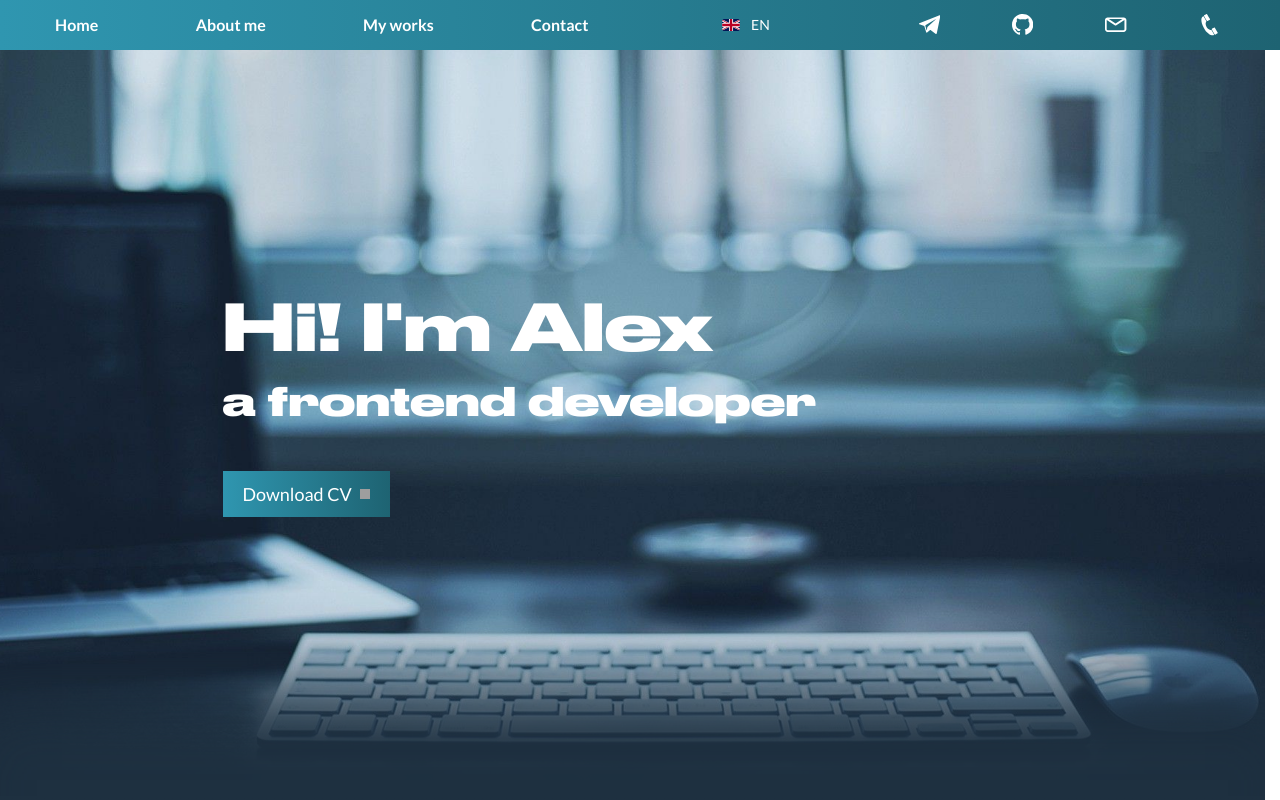
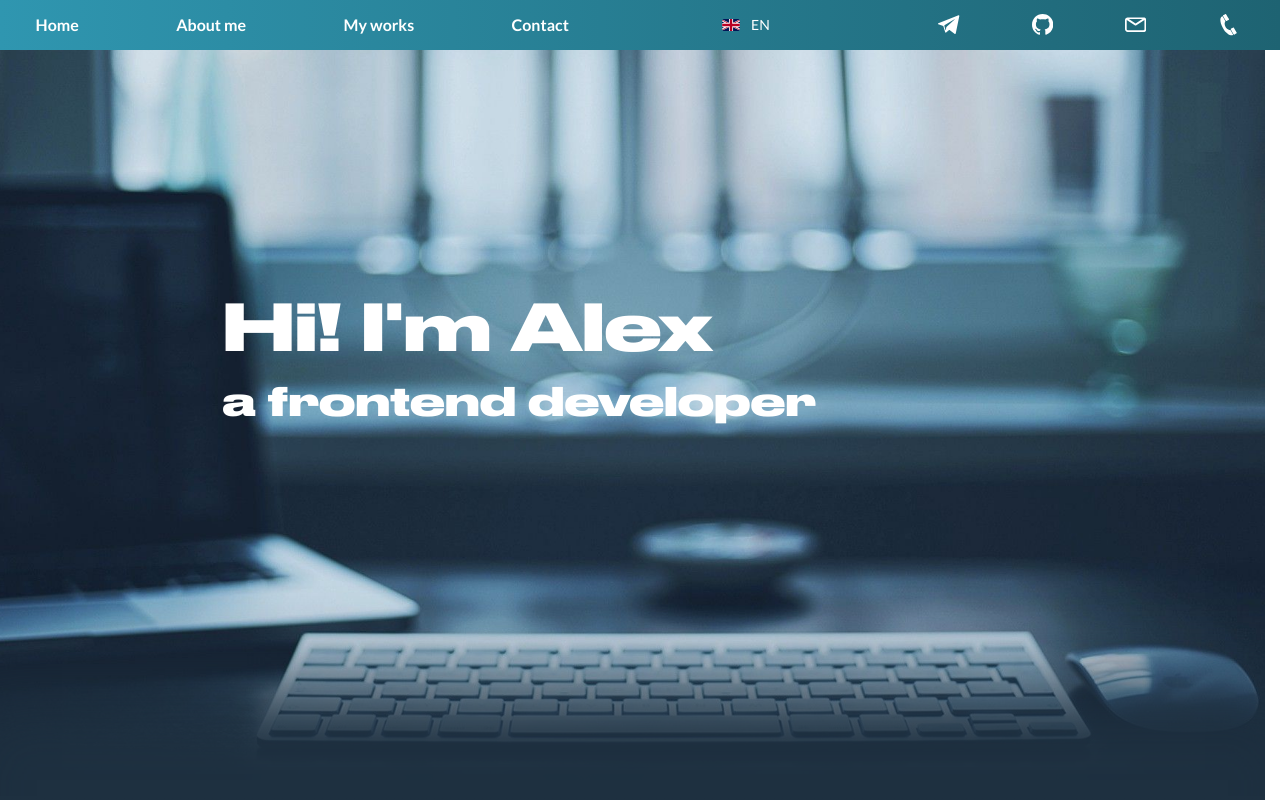
Before and after one commit to alexx-kis/portfolio-next, a Next.js app: page / in a window 1280 px wide. Shown: the top 800 px of the page. Built offline with nearby package versions, Linux system fonts and the light colour scheme; no server answers; grey boxes are pictures that could not be loaded; a web font is replaced by a local one.

Commit message:
styles modified

```diff
--- a/src/components/layout/header-lang/header-lang.scss
+++ b/src/components/layout/header-lang/header-lang.scss
@@ -65,7 +65,7 @@
     align-items: center;
 
     &:hover .header-lang__dropdown-name {
-      color: $hover-color;
+      color: $hoverColor;
     }
   }
 }
--- a/src/components/layout/header-menu/header-menu.scss
+++ b/src/components/layout/header-menu/header-menu.scss
@@ -24,7 +24,7 @@
     transition: all .3s;
 
     &:hover {
-      color: $hover-color;
+      color: $hoverColor;
     }
   }
 }
--- a/src/components/layout/header-socials/header-socials.scss
+++ b/src/components/layout/header-socials/header-socials.scss
@@ -37,7 +37,7 @@
 
     &:hover {
       svg path {
-        fill: $hover-color;
+        fill: $hoverColor;
       }
     }
   }
--- a/src/components/layout/header/header.scss
+++ b/src/components/layout/header/header.scss
@@ -6,7 +6,7 @@
   width: 100%;
   position: fixed;
   z-index: 2;
-  background-image: linear-gradient(to left, #1e6372, #2f96b0);
+  background-image: $blueGradient;
   height: const(50px);
 
   @media (max-width: $MOBILE) {
--- a/src/components/sections/contact-section/contact-section.scss
+++ b/src/components/sections/contact-section/contact-section.scss
@@ -38,10 +38,10 @@
 
     @media (hover:hover) {
       &:hover {
-        color: $hover-color;
+        color: $hoverColor;
 
         svg path {
-          fill: $hover-color;
+          fill: $hoverColor;
         }
       }
     }
--- a/src/components/sections/hero-section/hero-section.tsx
+++ b/src/components/sections/hero-section/hero-section.tsx
@@ -8,7 +8,7 @@
 // @======================== HeroSection ========================@ //
 
 function HeroSection(): React.JSX.Element {
-  // useHeroAnimation();
+  useHeroAnimation();
   return (
     <section
       className='main__hero hero scroll'
--- a/src/components/ui/main-button/main-button.scss
+++ b/src/components/ui/main-button/main-button.scss
@@ -8,10 +8,17 @@
   gap: const(8px);
   padding-inline: const(20px);
   padding-block: const(14px);
-  // border-radius: const(12px);
-  background: linear-gradient(to left, #1e6372, #2f96b0);
+  box-shadow: $boxShadow;
+  background: $blueGradient;
   color: #fff;
   font-size: const(20px);
+  transition: all 250ms;
+
+  @media (hover:hover) {
+    &:hover {
+      box-shadow: $boxShadowExpanded;
+    }
+  }
 
   &__text {
     font-size: desk(20px, 18px);
--- a/src/components/ui/skill/skill.scss
+++ b/src/components/ui/skill/skill.scss
@@ -8,8 +8,8 @@
   padding-inline: desk(14px, 12px);
   padding-block: desk(8px, 6px);
   // border-radius: desk(14px, 12px);
-  box-shadow: 0 0 const(3px) 0 #ffffff6e;
-  background-color: #363d44aa;
+  box-shadow: $boxShadow;
+  background-color: $gray;
   letter-spacing: 0.8;
 
   @media (max-width: $TABLET) {
--- a/src/components/ui/work/work.scss
+++ b/src/components/ui/work/work.scss
@@ -6,13 +6,13 @@
   width: 100%;
   height: 100%;
   padding: const(14px);
-  box-shadow: 0 0 const(30px) const(2px) #e5e5e55e;
-  background-color: #363d44aa;
+  background-color: $gray;
+  box-shadow: $boxShadow;
   transition: all 250ms;
 
   @media (hover:hover) {
     &:hover {
-      box-shadow: 0 0 const(40px) const(8px) #e5e5e58c;
+      box-shadow: 0 0 const(10px) const(4px) #e5e5e544;
     }
   }
 
@@ -45,7 +45,6 @@
     aspect-ratio: 16 / 9;
     margin-bottom: desk(14px, 10px);
     overflow: clip;
-    // border-radius: const(14px);
     object-fit: cover;
     transition: all .3s;
   }
@@ -54,11 +53,11 @@
     flex-grow: 1;
     display: flex;
     flex-direction: column;
+    gap: const(20px);
     padding-inline: const(10px);
   }
 
   &__title {
-    margin-bottom: const(10px);
     font-size: desk(24px, 20px);
 
     @media (max-width: $TABLET) {
@@ -67,7 +66,6 @@
   }
 
   &__desc {
-    margin-bottom: const(10px);
     font-size: desk(18px, 16px);
     line-height: 1.4;
 
--- a/src/styles/_global.scss
+++ b/src/styles/_global.scss
@@ -44,13 +44,9 @@
   height: 100%;
 
   margin-inline: auto;
-  padding-inline: desk(62px, 40px);
+  padding-inline: desk(40px, 32px);
 
   @include TABLET {
-    padding-inline: tab(40px, 16px);
-  }
-
-  @include MOBILE {
-    padding-inline: mob(16px * $mobAsp, 16px);
+    padding-inline: tab(32px, 16px);
   }
 }
--- a/src/styles/abstracts/_variables.scss
+++ b/src/styles/abstracts/_variables.scss
@@ -8,5 +8,8 @@
 
 $mobAsp: calc(600px / 320px);
 
-$hover-color:
-#ff7b00;
+$hoverColor: #ff7b00;
+$gray: #363d44;
+$boxShadow: 0 0 3px 0 #ffffff6e;
+$boxShadowExpanded: 0 0 10px 4px #e5e5e544;
+$blueGradient: linear-gradient(to left, #1e6372, #2f96b0);
```
